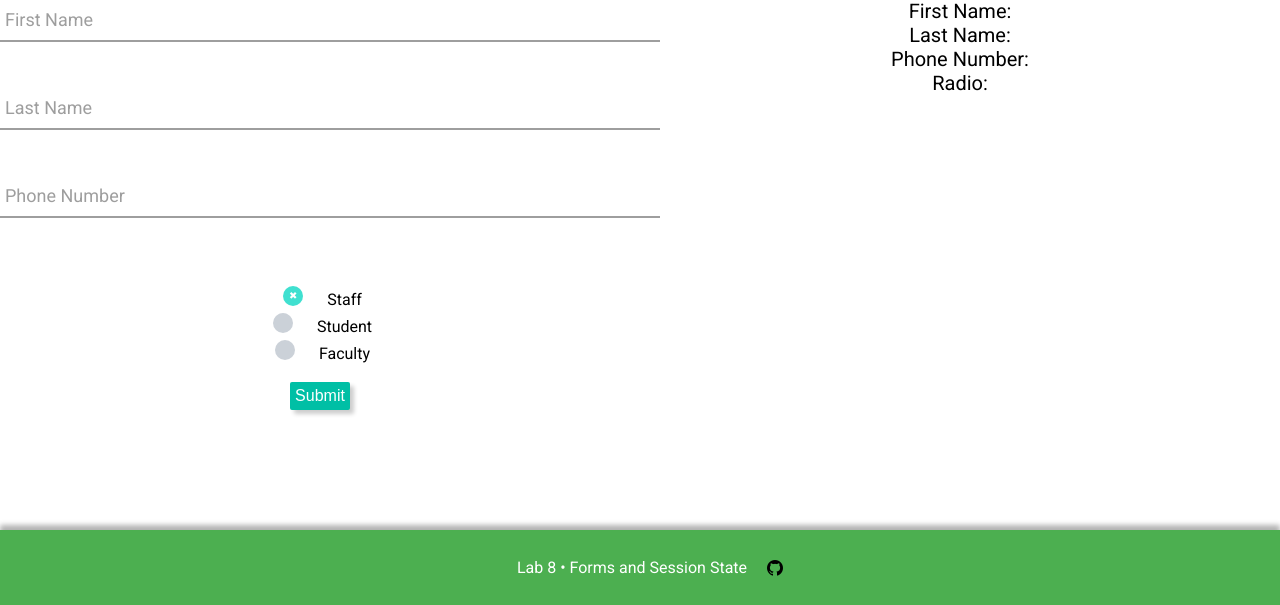
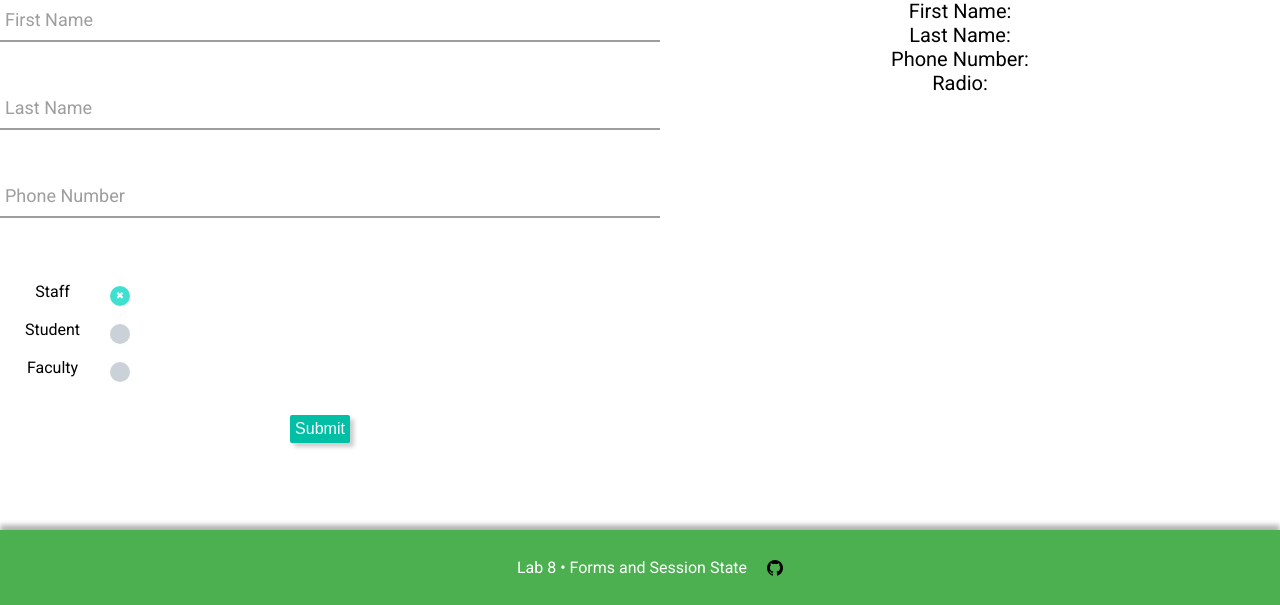
Before and after one commit to vanm0012/CST8238, a PHP site: page /Lab8/Input.php in a window 1280 px wide. Shown: the part 195-800 px from the top of the page. Run offline with PHP 8.4, Linux system fonts and the light colour scheme.

Commit message:
Updated Stylesheet

```diff
--- a/Lab8/css/Stylesheet.css
+++ b/Lab8/css/Stylesheet.css
@@ -1787,6 +1787,17 @@ input[type="text"]:valid ~ label, input[type="tel"]:valid ~ label
   border-radius: 50%;
 }
 
+.option-label
+{
+  display: block;
+  width: 150px;
+}
+
+input[type='radio']
+{
+  float: right;
+}
+
 /****************************************************
 / Nav Bar and Banner [Header]
 /****************************************************/
```
